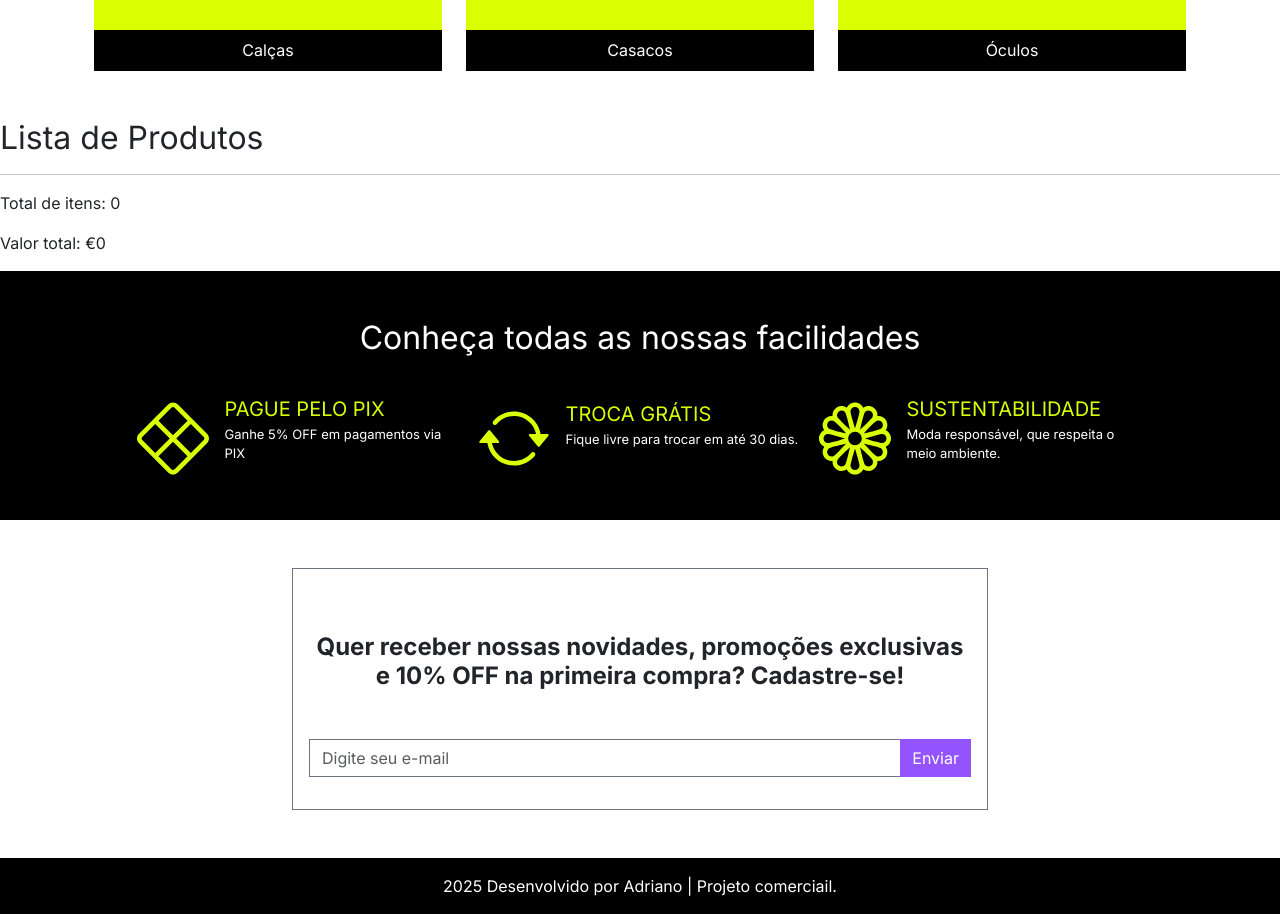
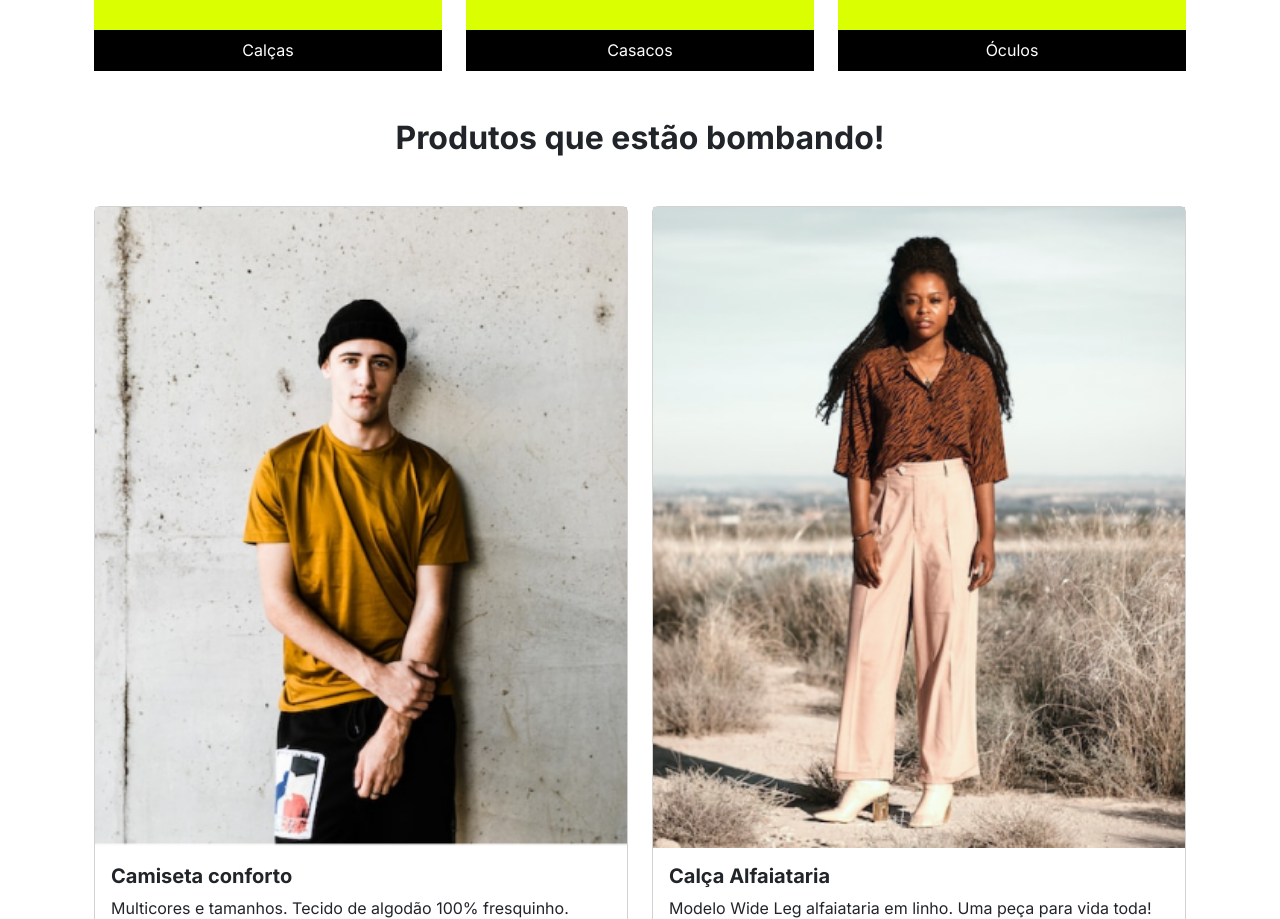
Before and after one commit to Adrianodosanjoos/Meteora-Store, a React (Vite) app: page / in a window 1280 px wide. Shown: the part 1291-2210 px from the top of the page. Built offline with nearby package versions, Linux system fonts and the light colour scheme.

Commit message:
Atualização

```diff
--- a/src/components/Produtos/index.jsx
+++ b/src/components/Produtos/index.jsx
@@ -1,35 +1,29 @@
-import React from "react";
-import { useCarrinhoContext } from "@/hooks/useCarrinhoContext"; // import corrigido
+import React, { useContext } from "react";
+import Produto from "./Produto";
+import produtos from "@/mocks/produtos.json";
+import Titulo from "@/components/Titulo";
+import { useCarrinhoContext } from "@/hooks/useCarrinhoContext";
+
 
 const Produtos = () => {
-  const {
-    carrinho,
-    adicionarProduto,
-    removerProduto,
-    removerProdutoCarrinho,
-    valorTotal,
-    quantidade,
-  } = useCarrinhoContext();
-
+  const { adicionarProduto } = useCarrinhoContext()
   return (
-    <div>
-      <h2>Lista de Produtos</h2>
-      {carrinho.map((item) => (
-        <div key={item.id}>
-          <p>{item.nome} - €{item.preco}</p>
-          <p>Quantidade: {item.quantidade}</p>
-          <button onClick={() => adicionarProduto(item)}>Adicionar</button>
-          <button onClick={() => removerProduto(item.id)}>Remover</button>
-          <button onClick={() => removerProdutoCarrinho(item.id)}>
-            Remover do carrinho
-          </button>
-        </div>
-      ))}
-      <hr />
-      <p>Total de itens: {quantidade}</p>
-      <p>Valor total: €{valorTotal}</p>
-    </div>
+    <section role="produtos" aria-label="Produtos que estão bombando!">
+      <Titulo>Produtos que estão bombando!</Titulo>
+      <div className="container row mx-auto">
+        {produtos.map((produto) => (
+          <Produto
+            key={produto.id}
+            {...produto}
+            adicionarProduto={adicionarProduto}
+          />
+        ))}
+      </div>
+    </section>
   );
 };
 
+
+
+
 export default Produtos;
```
